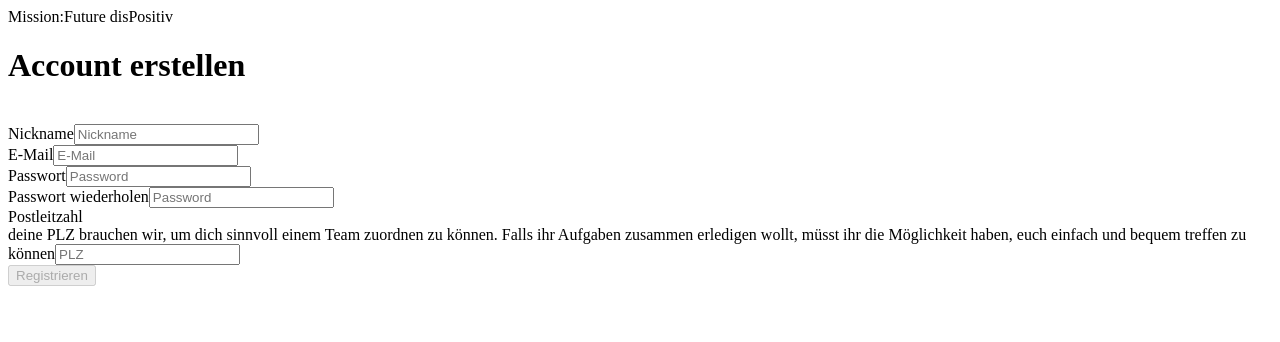
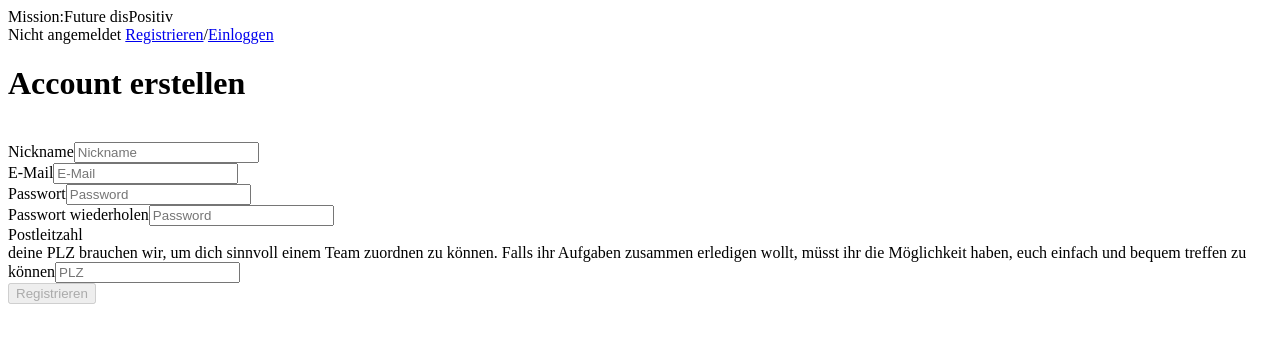
Before and after one commit to t4cmyk/future_warrior, a React app in the folder client/: page /#/Register in a window 1280 px wide. Shown: the top 342 px of the page. Built offline with nearby package versions, Linux system fonts and the light colour scheme; the HTML template or start-up script is replaced by a standard one.

Commit message:
Updated accountMenu

```diff
--- a/client/src/components/accountMenu.tsx
+++ b/client/src/components/accountMenu.tsx
@@ -5,12 +5,20 @@ import { useLoginState } from "./hooks/loginState";
 export function AccountMenu(props: {}) {
   const loginState = useLoginState();
 
-  if (!loginState) return <></>;
+  if (!loginState)
+    return (
+      <div className="justify-content-end col-12 d-flex">
+        {`Nicht angemeldet\u00A0`}
+        <a href="#/Register">Registrieren</a>/<a href="#/Login">Einloggen</a>
+      </div>
+    );
 
   return (
     <div className="justify-content-end col-12 d-flex">
-      Angemeldet als {loginState.username}{" "}
-      <span onClick={logoutPlayer}> (ausloggen)</span>
+      {`Angemeldet als ${loginState.username}\u00A0`}
+      <a href="#" onClick={logoutPlayer}>
+        (ausloggen)
+      </a>
     </div>
   );
 }
```
